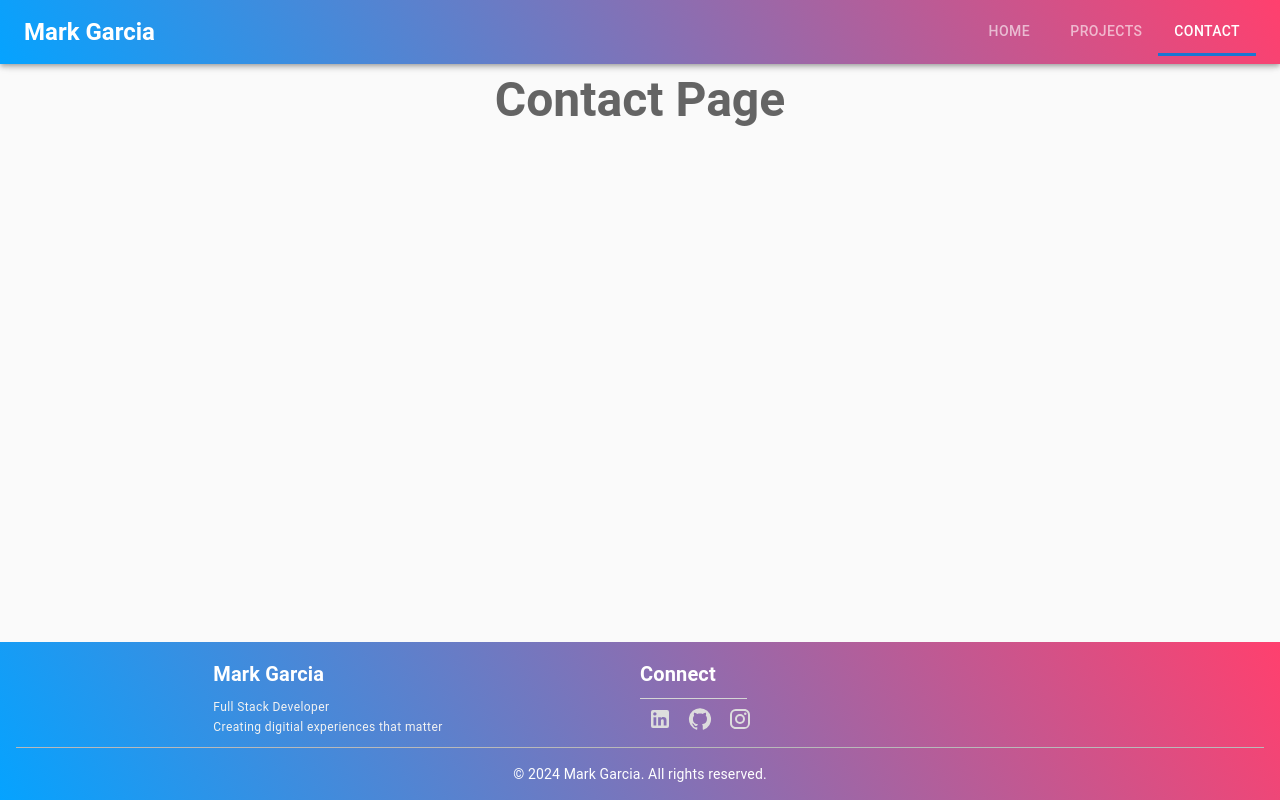
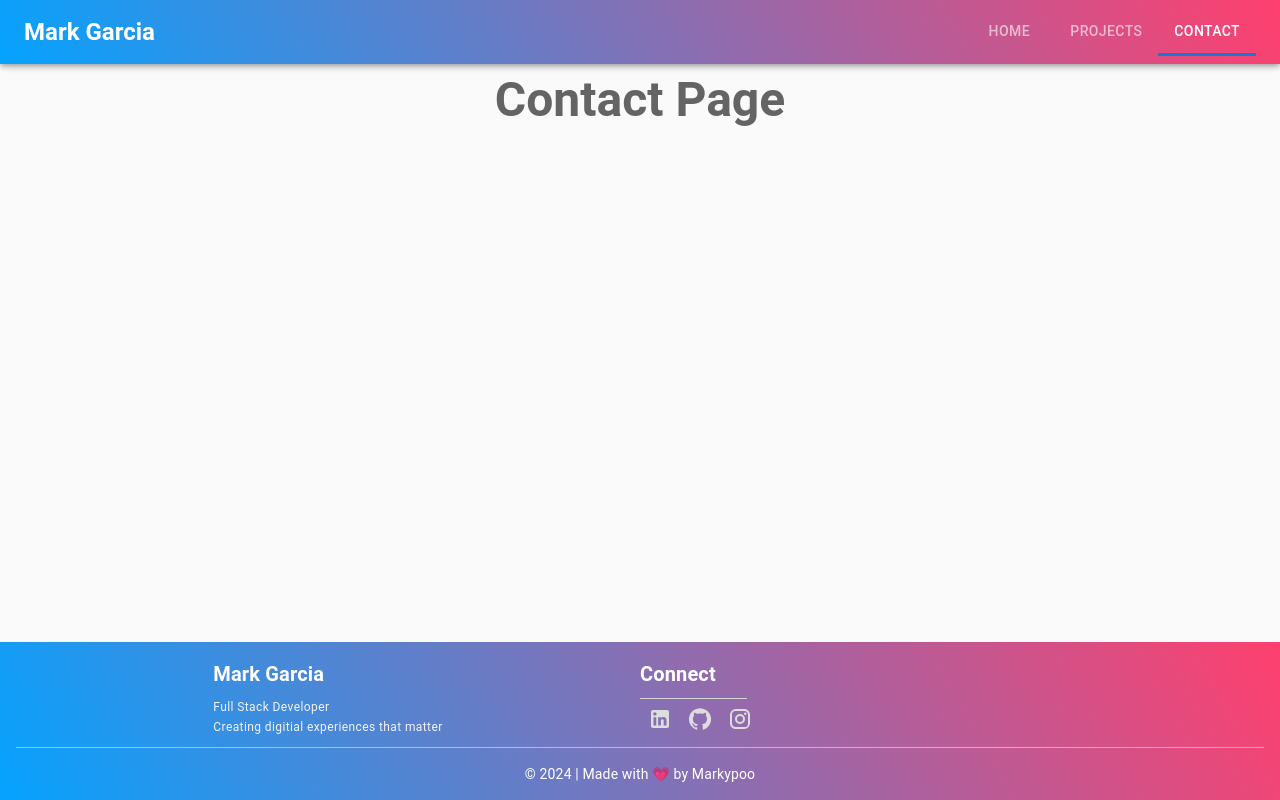
Before and after one commit to MarkRyanGarcia/Portfolio, a React (Vite) app: page /contact in a window 1280 px wide. Built offline with nearby package versions, Linux system fonts and the light colour scheme.

Commit message:
edit footer more

```diff
--- a/src/components/Footer.tsx
+++ b/src/components/Footer.tsx
@@ -63,7 +63,7 @@ export default function Footer() {
             </Grid>
             <Divider variant='middle' sx={{ backgroundColor: '#d2d2d2', my: 1 }}></Divider>
             <Typography variant="body2" color="white" sx={{ paddingTop: 1 }}>
-                © {new Date().getFullYear()} Mark Garcia. All rights reserved.
+                © {new Date().getFullYear()} | Made with 💗 by Markypoo
             </Typography>
         </Stack>
     );
```
